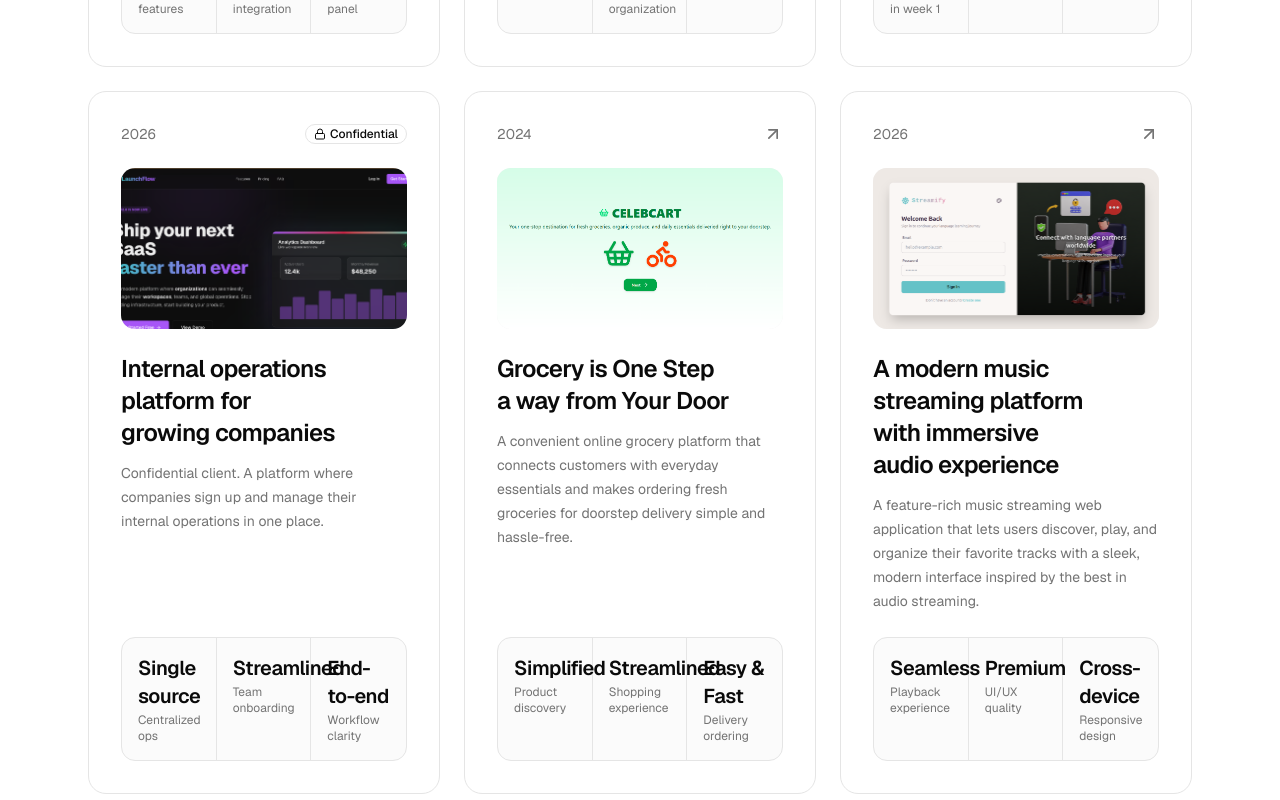
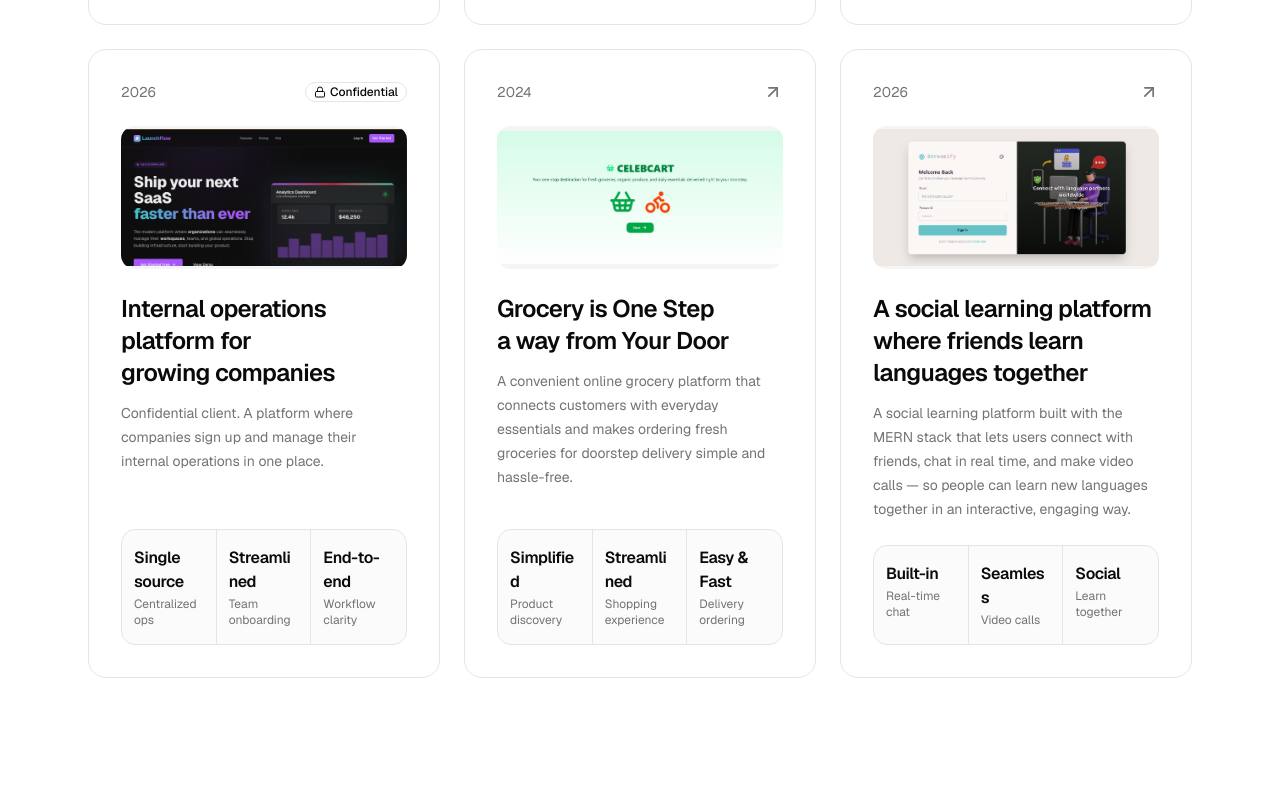
Before and after one commit to Shubhamprogrammar/sas3d, a Next.js app: page /portfolio in a window 1280 px wide. Shown: the part 1220-2020 px from the top of the page. Built offline with nearby package versions, Linux system fonts and the light colour scheme.

Commit message:
new ui updated

```diff
--- a/src/app/portfolio/[slug]/page.tsx
+++ b/src/app/portfolio/[slug]/page.tsx
@@ -93,7 +93,7 @@ export default async function ProjectPage({
               fill
               priority
               sizes="100vw"
-              className="object-cover"
+              className="object-contain"
             />
           </div>
         </div>
@@ -104,10 +104,10 @@ export default async function ProjectPage({
           <div className="grid gap-px overflow-hidden rounded-2xl border border-border bg-border sm:grid-cols-3">
             {project.results.map((metric) => (
               <div key={metric.label} className="flex flex-col gap-1 bg-background px-6 py-8">
-                <span className="text-4xl font-semibold tracking-tight">
+                <span className="break-words text-3xl font-semibold tracking-tight sm:text-4xl">
                   {metric.value}
                 </span>
-                <span className="text-sm text-muted-foreground">
+                <span className="break-words text-sm text-muted-foreground">
                   {metric.label}
                 </span>
               </div>
@@ -172,14 +172,14 @@ export default async function ProjectPage({
             {project.gallery.map((src, i) => (
               <div
                 key={src}
-                className="relative aspect-[16/10] overflow-hidden rounded-lg border border-border bg-muted"
+                className="relative aspect-[16/8] overflow-hidden rounded-lg border border-border bg-muted"
               >
                 <Image
                   src={src}
                   alt={`${project.title} visual ${i + 1}`}
                   fill
                   sizes="(min-width: 640px) 50vw, 100vw"
-                  className="object-cover"
+                  className="object-contain"
                 />
               </div>
             ))}
--- a/src/components/sections/project-card.tsx
+++ b/src/components/sections/project-card.tsx
@@ -42,13 +42,13 @@ export function ProjectCard({
         )}
       </div>
 
-      <div className="relative aspect-[16/9] overflow-hidden rounded-xl bg-muted">
+      <div className="relative aspect-[16/8] overflow-hidden rounded-xl bg-muted">
         <Image
           src={project.cover}
           alt={project.title}
           fill
           sizes="(min-width: 1024px) 33vw, 100vw"
-          className="object-cover transition-transform duration-500 group-hover:scale-[1.03]"
+          className="object-contain transition-transform duration-500 group-hover:scale-[1.03]"
         />
       </div>
 
@@ -63,11 +63,11 @@ export function ProjectCard({
 
       <div className="mt-auto grid grid-cols-3 divide-x divide-border rounded-xl border border-border bg-muted/40">
         {project.results.slice(0, 3).map((metric) => (
-          <div key={metric.label} className="px-4 py-4">
-            <p className="text-lg font-semibold tracking-tight sm:text-xl">
+          <div key={metric.label} className="min-w-0 px-3 py-4">
+            <p className="break-words text-sm font-semibold tracking-tight sm:text-base">
               {metric.value}
             </p>
-            <p className="mt-0.5 text-xs text-muted-foreground">
+            <p className="mt-0.5 break-words text-xs text-muted-foreground">
               {metric.label}
             </p>
           </div>
--- a/src/data/projects.ts
+++ b/src/data/projects.ts
@@ -170,9 +170,9 @@ export const projects: Project[] = [
     tags: ["Grocery", "E-commerce", "Web App"],
   },
   {
-    slug: "streamify-music-streaming",
-    title: "A modern music streaming platform with immersive audio experience",
-    client: "Streamify",
+    slug: "streamify-social-learning",
+    title: "A social learning platform where friends learn languages together",
+    client: "Stremify",
     year: "2026",
     category: "Web Development",
     role: ["Product Design", "UX Research", "Design System", "Web Development", "Devops"],
@@ -184,23 +184,23 @@ export const projects: Project[] = [
       "/images/projects/streamify_3.png",
     ],
     excerpt:
-      "A feature-rich music streaming web application that lets users discover, play, and organize their favorite tracks with a sleek, modern interface inspired by the best in audio streaming.",
+      "A social learning platform built with the MERN stack that lets users connect with friends, chat in real time, and make video calls — so people can learn new languages together in an interactive, engaging way.",
     problem:
-      "Music listeners need a seamless, immersive platform to discover new tracks, organize playlists, and enjoy uninterrupted streaming — but most existing solutions either lack a polished user experience or require complex setup. The challenge was to build a performant, visually appealing streaming platform that feels native and responsive across devices.",
+      "Language learning is often a lonely, repetitive grind. Learners practicing alone quickly lose motivation, most apps offer little real human interaction, and coordinating practice with friends means juggling separate chat and video tools. The challenge was to bring connection, conversation, and collaborative language learning into one seamless social experience.",
     solution:
-      "We designed and built Streamify, a modern music streaming web application with a clean dark UI, real-time audio playback, search and discovery features, playlist management, and a responsive layout that delivers a premium listening experience in the browser.",
+      "We built Stremify, a social learning platform powered by the MERN stack where users connect with friends, chat in real time, and jump into video calls together. By combining social interaction with collaborative language practice, Stremify makes learning new languages fun, social, and effective — keeping learners engaged, accountable, and coming back.",
     approach: [
-      "Mapped the core music listening journey — discovery, playback, playlist management, and library organization — to define the essential product surfaces.",
-      "Designed a sleek, dark-themed UI with intuitive navigation, smooth transitions, and a focus on album artwork and track information that mirrors premium streaming experiences.",
-      "Built a performant single-page application with real-time audio controls, search functionality, and responsive design optimized for both desktop and mobile listening.",
+      "Mapped the core learner journey — connecting with friends, starting conversations, joining video calls, and practicing languages together — to define the essential product surfaces.",
+      "Designed an interactive, engaging interface with friend connections, real-time chat, and seamless video call flows that make collaborative learning feel natural and fun.",
+      "Built a production-ready MERN stack application with MongoDB, Express, React, and Node.js — delivering real-time communication, shared learning experiences, and reliable performance across devices.",
     ],
     results: [
-      { label: "Playback experience", value: "Seamless" },
-      { label: "UI/UX quality", value: "Premium" },
-      { label: "Responsive design", value: "Cross-device" },
+      { label: "Real-time chat", value: "Built-in" },
+      { label: "Video calls", value: "Seamless" },
+      { label: "Learn together", value: "Social" },
     ],
     liveUrl: "https://streamifyweb-umber.vercel.app/",
-    tags: ["Music", "Streaming", "React"],
+    tags: ["Social Learning", "MERN Stack", "Video Calls"],
   },
 ];
 
```
